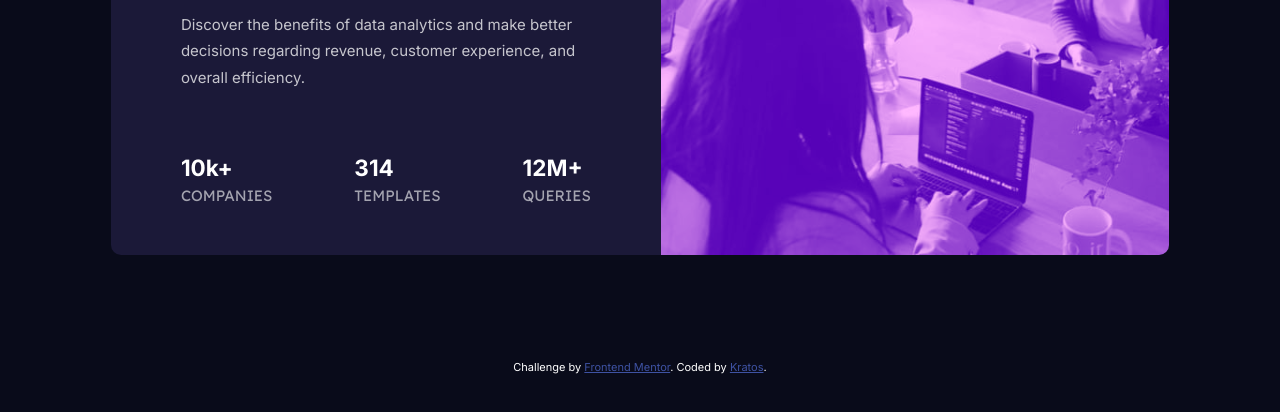
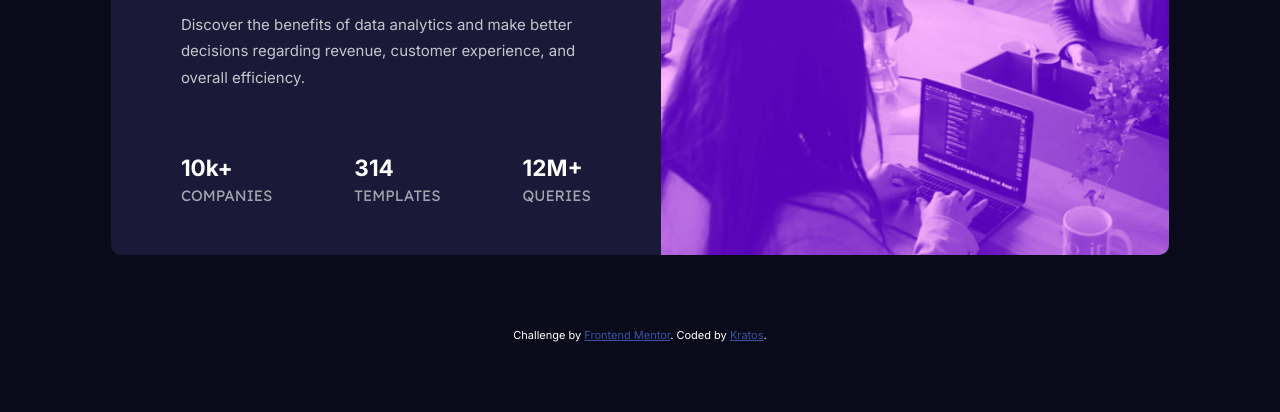
Before and after one commit to Kratos012/stats-preview-card-component-main, a plain HTML site: page index.html in a window 1280 px wide. Shown: the part 350-762 px from the top of the page. Drawn offline with Linux system fonts and the light colour scheme.

Commit message:
Update style.css

```diff
--- a/css/style.css
+++ b/css/style.css
@@ -80,6 +80,12 @@ h2 {
     align-items: center;
     height: 70vh;
   }
+   footer {
+    position: relative;
+    display: flex;
+    justify-content: center;
+    align-items: center;
+  }
   .card {
     max-width: 1200px;
     height: 450px;
@@ -112,3 +118,8 @@ h2 {
     justify-content: space-between;
     padding: 20px 30px 0;
   }
+
+   .attribution {
+    position: absolute;
+
+  }
```
